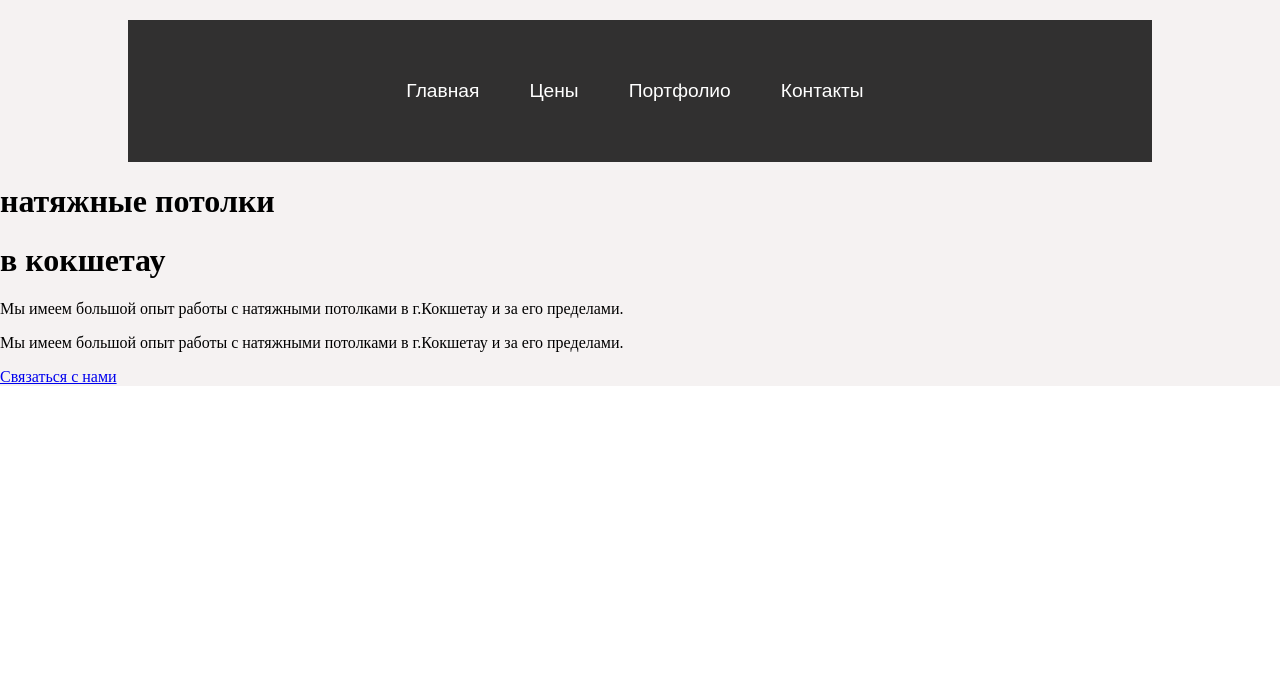
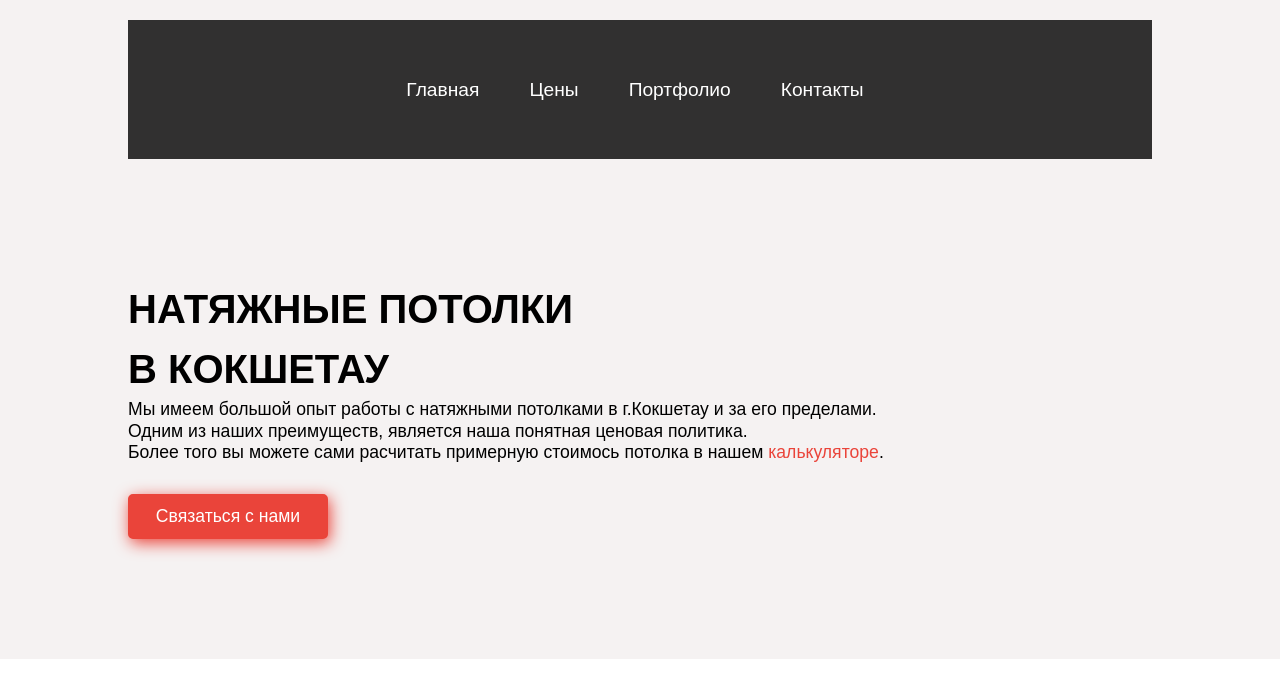
Before and after one commit to Drillibit/mine, a website: page index.html in a window 1280 px wide. Drawn offline with Linux system fonts and the light colour scheme.

Commit message:
main section complite

```diff
--- a/assets/_mixins.sass
+++ b/assets/_mixins.sass
@@ -1 +1,10 @@
 @mixin btn
+  border: 2px solid $main-color-dark
+  border-radius: 5px
+  padding: 12px 18px
+  cursor: pointer
+  text-align: center
+  width: 160px
+  font-size: 1.1rem
+  text-decoration: none
+  box-shadow: 2px 4px 16px $main-color-dark
--- a/assets/main.sass
+++ b/assets/main.sass
@@ -1,6 +1,7 @@
 @import "_vars.sass"
 @import "_mixins.sass"
 @import "layout/_menu.sass"
+@import "layout/_main.sass"
 
 .wrapper
 	width: 80%
--- a/index.html
+++ b/index.html
@@ -4,7 +4,7 @@
 	<meta charset="UTF-8">
 	<title>Document</title>
 	<meta name="viewport" content="width=device-width, initial-scale=1">
-	<link rel="stylesheet" href="normalize.css">
+	<link rel="stylesheet" href="reset.css">
 	<link rel="stylesheet" href="assets/main.css/main.css">
 </head>
 <body>
@@ -20,14 +20,17 @@
 			</nav>
 		</div>
 		<section id="main">
+			<div class="wrapper">
 				<div class="text">
 					<h1>натяжные потолки</h1>
 					<h1>в кокшетау</h1>
 					<p>Мы имеем большой опыт работы с натяжными потолками в г.Кокшетау и за его пределами.</p>
-				<p>Мы имеем большой опыт работы с натяжными потолками в г.Кокшетау и за его пределами.</p>
-				<a href="#contact">Связаться с нами</a>
+					<p>Одним из наших преимуществ, является наша понятная ценовая политика.</p>
+					<p>Более того вы можете сами расчитать примерную стоимось потолка в нашем <a href="#count">калькуляторе</a>.</p>
+					 <a class="btn" href="#contact">Связаться с нами</a>
 				</div>
 			</section>
+		</div>
 	</section>
 </body>
 </html>
```
Also changed, not shown: assets/main.css/main.css. Lines whose indentation alone changed are shown as unchanged.
